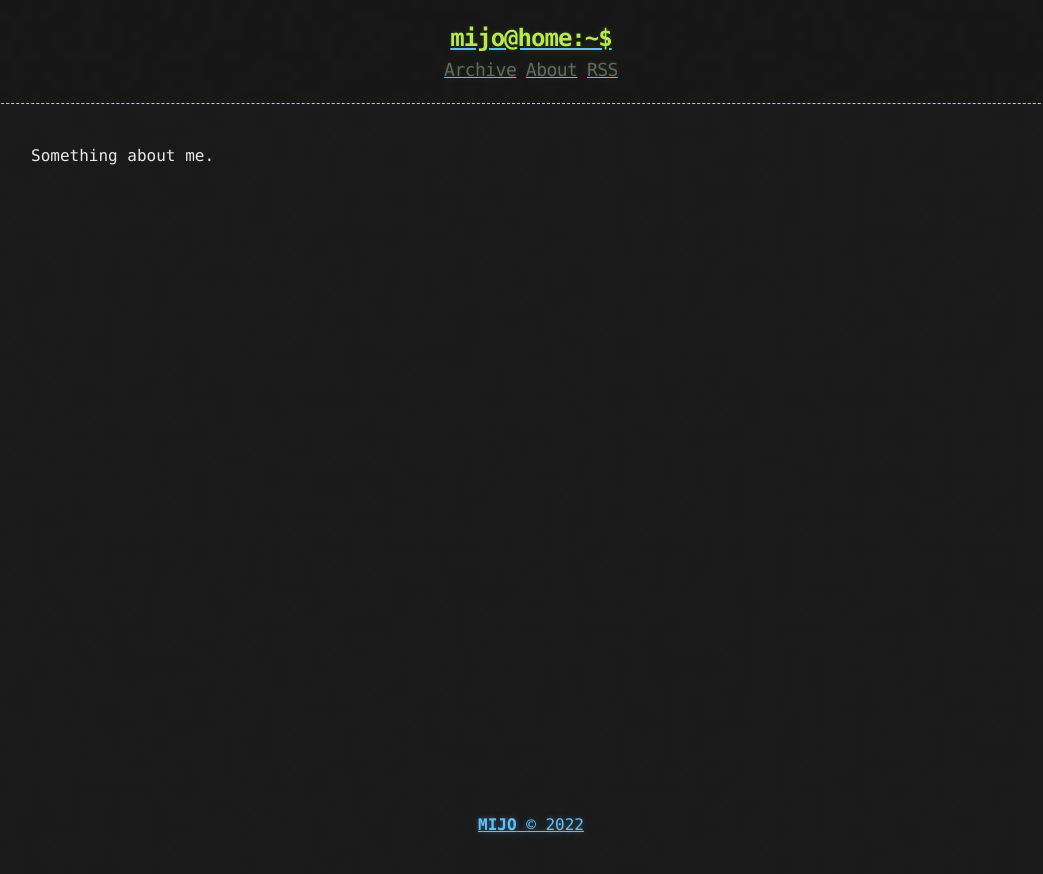
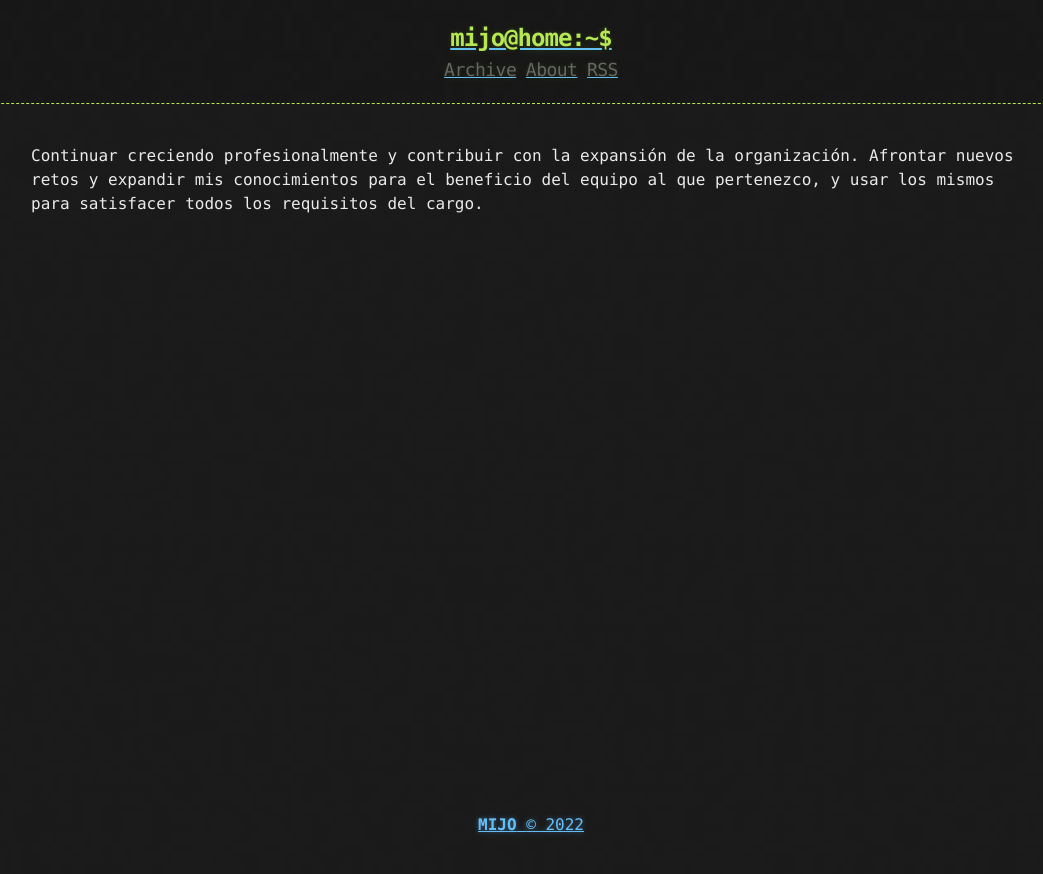
Before and after one commit to parramiguel/parramiguel.github.io, a Jekyll site: the page built from about.md, in a window 1280 px wide. Shown: the top 874 px of the page, without its empty margins (109-1152 px from the left). Built offline with Jekyll 4.4.1, drawn with Linux system fonts in a browser that asks for light colours.

Commit message:
Buscando mas cambios

```diff
--- a/about.md
+++ b/about.md
@@ -3,4 +3,6 @@ layout: page
 title: About
 ---
 
-Something about me.
+Continuar creciendo profesionalmente y contribuir con la expansión de la organización. Afrontar
+nuevos retos y expandir mis conocimientos para el beneficio del equipo al que pertenezco, y usar
+los mismos para satisfacer todos los requisitos del cargo.
```
Also changed, not shown: _posts/2022-04-03-Pagina-Uno.md (+1 -1 lines).
